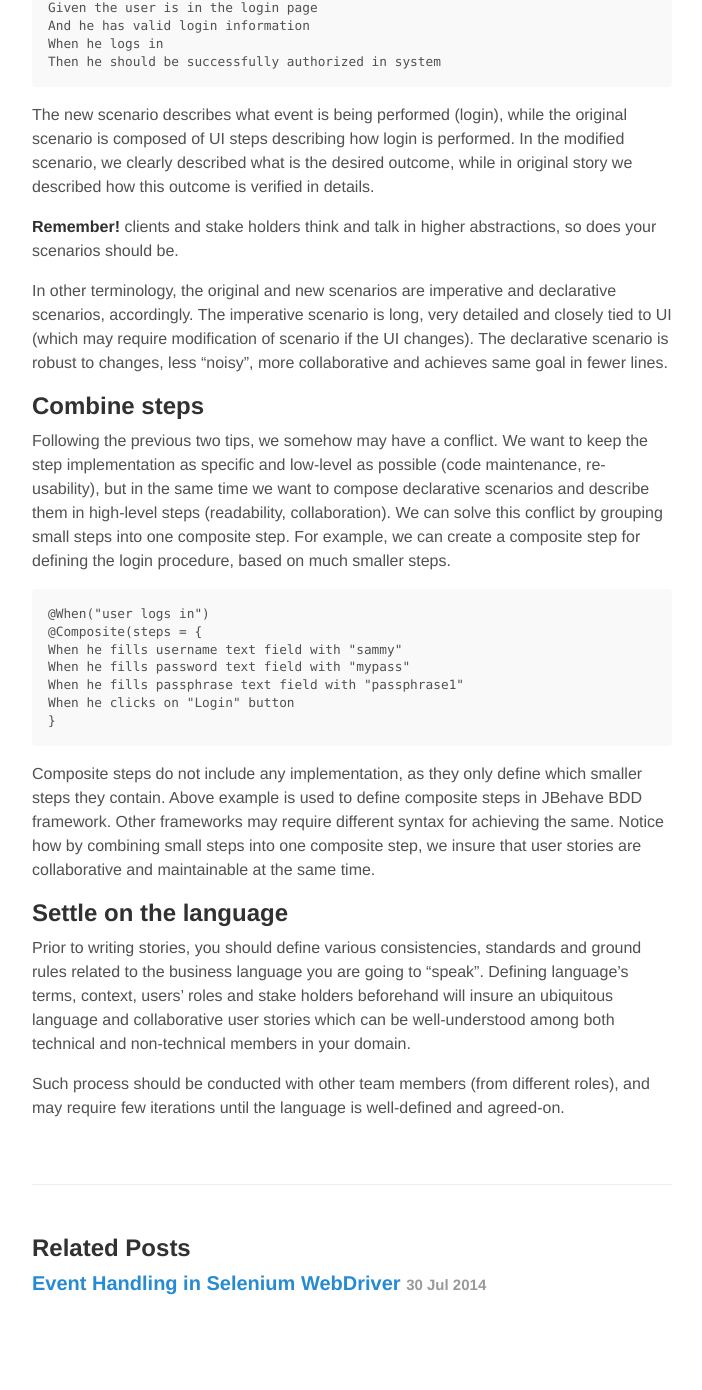
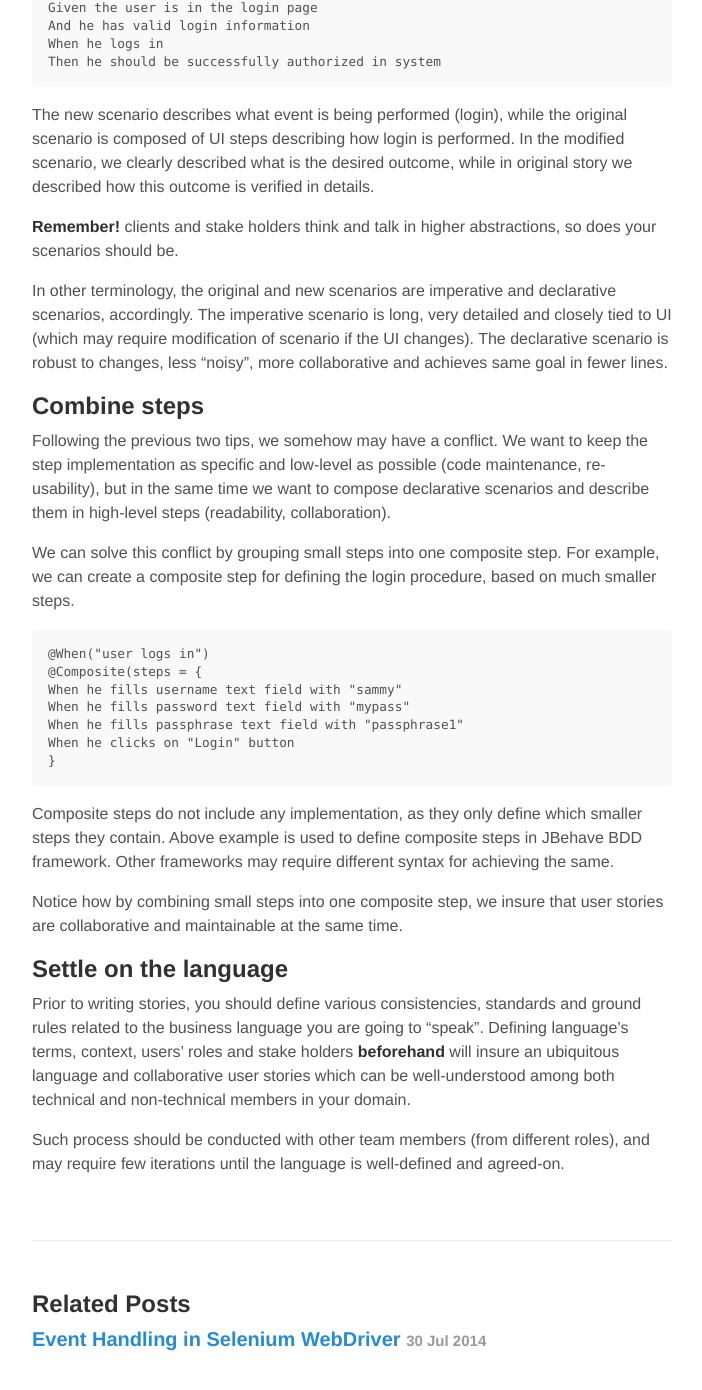
Before and after one commit to waseemh/waseemh.github.io_F, a Jekyll site: the page built from _posts/2014-08-25-writing-better-bdd-stories.md, in a window 1280 px wide and 1400 px high, scrolled down 4218 px. Shown: the top 1390 px of the window, without its empty margins (288-990 px from the left). Built offline with Jekyll 4.4.1, drawn with Linux system fonts in a browser that asks for light colours; Markdown is read by kramdown in place of the engine named in the settings; before the commit the page ends 5562 px from its top, so only the background shows below that.

Commit message:
fix bold text

```diff
--- a/_posts/2014-08-25-writing-better-bdd-stories.md
+++ b/_posts/2014-08-25-writing-better-bdd-stories.md
@@ -142,6 +142,7 @@ In other terminology, the original and new scenarios are imperative and declarat
 
 ## Combine steps
 Following the previous two tips, we somehow may have a conflict. We want to keep the step implementation as specific and low-level as possible (code maintenance, re-usability), but in the same time we want to compose declarative scenarios and describe them in high-level steps (readability, collaboration).
+
 We can solve this conflict by grouping small steps into one composite step.
 For example, we can create a composite step for defining the login procedure, based on much smaller steps.
 
@@ -154,9 +155,10 @@ For example, we can create a composite step for defining the login procedure, ba
 	}
 
 Composite steps do not include any implementation, as they only define which smaller steps they contain. Above example is used to define composite steps in JBehave BDD framework. Other frameworks may require different syntax for achieving the same.
+
 Notice how by combining small steps into one composite step, we insure that user stories are collaborative and maintainable at the same time.
 
 ## Settle on the language
-Prior to writing stories, you should define various consistencies, standards and ground rules related to the business language you are going to "speak". Defining language's terms, context, users' roles and stake holders beforehand will insure an ubiquitous language and collaborative user stories which can be well-understood among both technical and non-technical members in your domain.
+Prior to writing stories, you should define various consistencies, standards and ground rules related to the business language you are going to "speak". Defining language's terms, context, users' roles and stake holders __beforehand__ will insure an ubiquitous language and collaborative user stories which can be well-understood among both technical and non-technical members in your domain.
 
 Such process should be conducted with other team members (from different roles), and may require few iterations until the language is well-defined and agreed-on.
```
